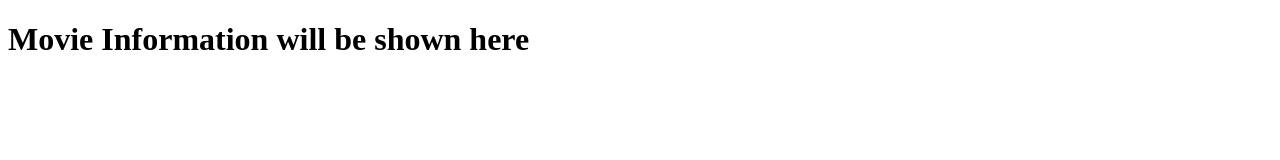
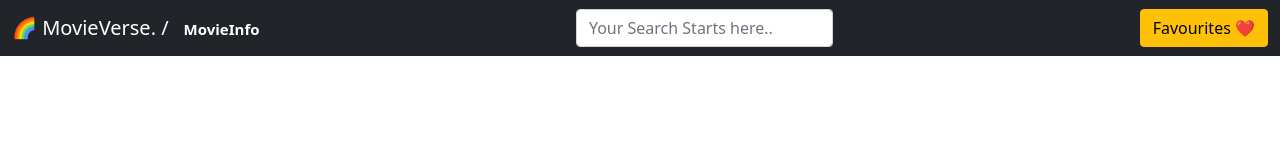
Before and after one commit to NaNshekhar04/Imdb-Movie-Clone, a plain HTML site: page HTML/movieInfo.html in a window 1280 px wide. Drawn offline with nearby package versions, Linux system fonts and the light colour scheme.

Commit message:
Improving movieInfo page and including JS for details !

```diff
--- a/HTML/movieInfo.html
+++ b/HTML/movieInfo.html
@@ -4,9 +4,30 @@
     <meta charset="UTF-8">
     <meta http-equiv="X-UA-Compatible" content="IE=edge">
     <meta name="viewport" content="width=device-width, initial-scale=1.0">
-    <title>Document</title>
+    <title>MovieVerse || Details</title>
+
+    <!-- Including Bootstrap -->
+    <link href="https://cdn.jsdelivr.net/npm/bootstrap@5.1.0/dist/css/bootstrap.min.css" rel="stylesheet"
+        integrity="sha384-KyZXEAg3QhqLMpG8r+8fhAXLRk2vvoC2f3B09zVXn8CA5QIVfZOJ3BCsw2P0p/We" crossorigin="anonymous" />
 </head>
 <body>
-    <h1> Movie Information will be shown here </h1>
+    <nav class="navbar navbar-dark bg-dark">
+        <div class="container-fluid">
+            <a class="navbar-brand" href="#"> 🌈 MovieVerse. / <span class="badge badge-primary">MovieInfo</span></a>
+
+            <form class="d-flex">
+                <input id="searchBar" type="text" class="form-control me-lg-3" placeholder="Your Search Starts here.."
+                    aria-label="Your Search Starts here.." aria-describedby="basic-addon1"/>
+            </form>
+
+            <a class="btn btn btn-warning text-md-start" href="#">Favourites ❤️</a>
+        </div>
+    </nav>
+
+    <section>
+        <div id="movie_detail_container"></div>
+    </section>
+
+    <script src="../JS/movieInfo.js"></script>
 </body>
 </html>
--- /dev/null
+++ b/JS/movieInfo.js
@@ -0,0 +1 @@
+const movieDetails = document.getElementById('movie_detail_container');
```
